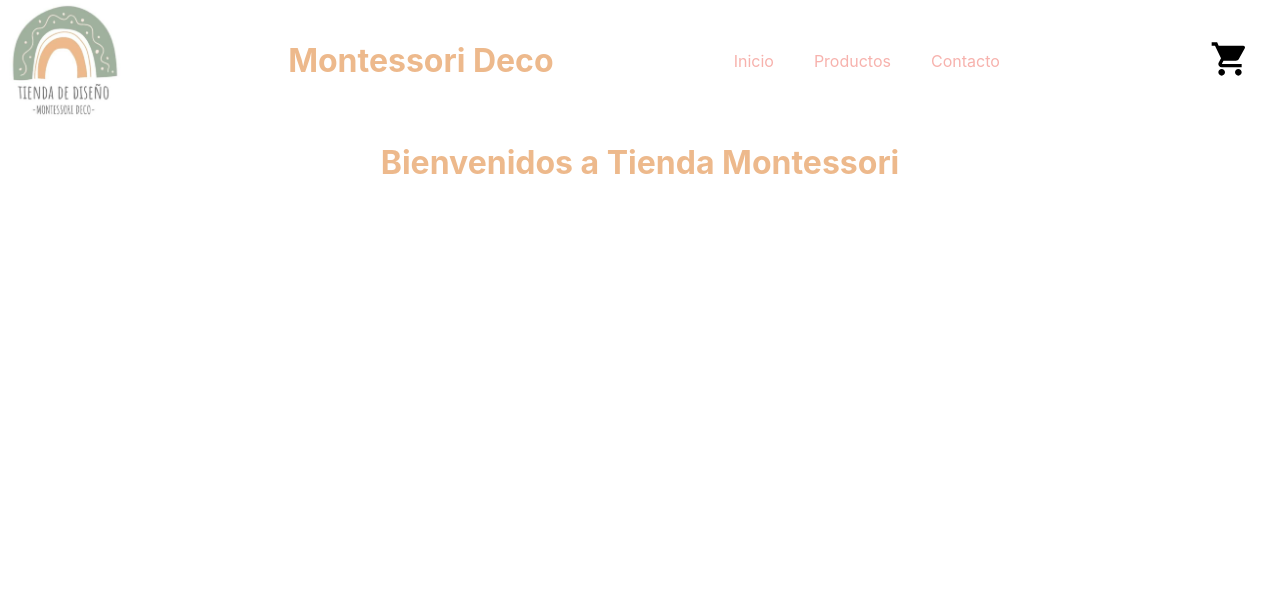
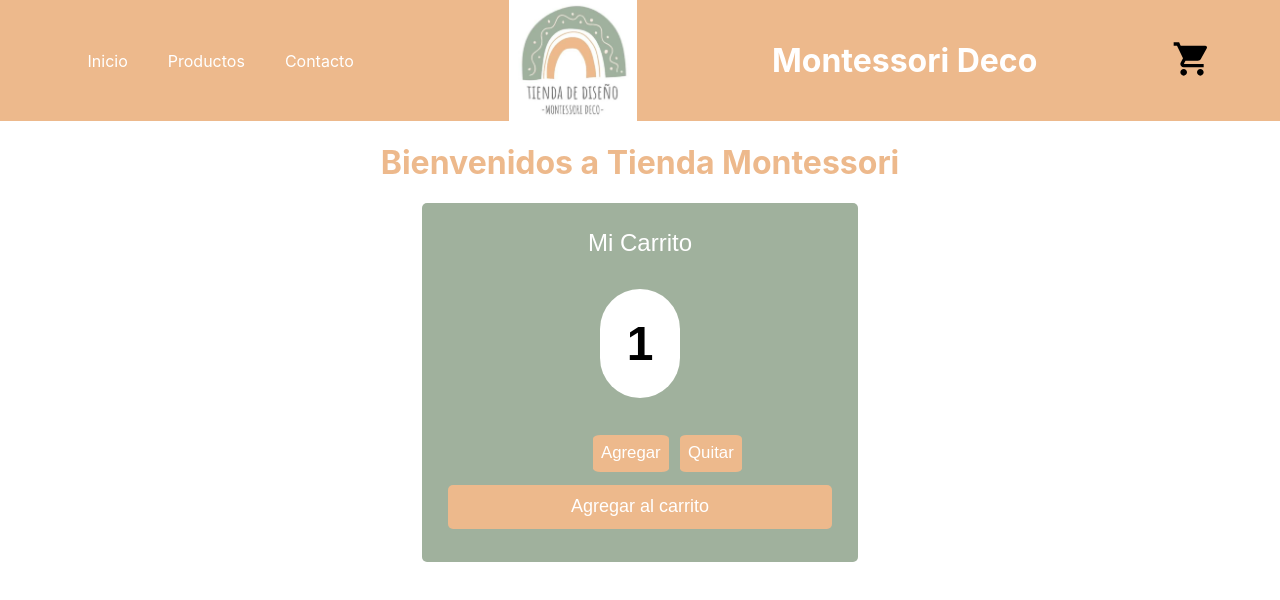
Before and after one commit to candelamagalia/tiendamontessori, a React (Create React App) app: page / in a window 1280 px wide. Shown: the top 600 px of the page. Built offline with nearby package versions, Linux system fonts and the light colour scheme.

Commit message:
Botón contador de productos

```diff
--- a/package.json
+++ b/package.json
@@ -13,6 +13,7 @@
     "react": "^18.2.0",
     "react-dom": "^18.2.0",
     "react-scripts": "5.0.1",
+    "sweetalert2": "^11.4.32",
     "web-vitals": "^2.1.4"
   },
   "scripts": {
--- a/src/App.js
+++ b/src/App.js
@@ -1,11 +1,20 @@
 import './App.css';
 import NavBar from "./components/NavBar/NavBar.js"
 import ItemListContainer from "./components/ItemListContainer/PropGreeting.jsx"
+import MiComponente from "./ItemCount";
 
 const App = () => {
+
+const dash = "Bienvenidos a Tienda Montessori";
+
+const unaFuncion = (count) => {
+  console.log("un mensaje");
+}
+
   return ( <>
     <NavBar />
-    <ItemListContainer/>
+    <ItemListContainer greeting={dash}/>
+    <MiComponente stock={5} funcion={unaFuncion}/>
   </>
   )
 
--- /dev/null
+++ b/src/ItemCount.jsx
@@ -0,0 +1,44 @@
+import React, {useState} from 'react'
+import Swal from 'sweetalert2'
+
+const MiComponente = ({stock, funcion}) => {
+
+    const [contador, setContador]= useState(1);
+
+    const clickAgregar = () => {
+        setContador (contador + 1);
+    }
+    const clickQuitar = () => {
+        setContador (contador - 1);
+    }
+
+    const reset = () => {
+        setContador (1);
+        funcion (contador);
+        if (contador>stock) {
+            Swal.fire('No hay más productos en stock')
+        } else {
+            Swal.fire(
+                'Su producto ha sido agregado con éxito',
+                ' ',
+                'success'
+              )
+        }
+    }
+
+    return (
+        <>
+            <div className="itemCount">Mi Carrito
+                <h1 className="contador">{contador}</h1>
+                <div className='botonesSumarRestar'>
+                <button className="btnSumar" onClick= {clickAgregar}>Agregar</button>
+                    <button className="btnRestar" onClick={clickQuitar}>Quitar</button>
+                </div>
+
+            <button className="btnAgregar" onClick={reset}>Agregar al carrito</button>
+            </div>
+        </>
+    )
+}
+
+export default MiComponente
--- a/src/components/ItemListContainer/PropGreeting.jsx
+++ b/src/components/ItemListContainer/PropGreeting.jsx
@@ -1,10 +1,10 @@
 import React from 'react'
 import '../styles/Header.css';
 
-const ItemListContainer = () => {
+const ItemListContainer = ({greeting}) => {
     return  (
         <>
-        <h1 className="item" >Bienvenidos a Tienda Montessori</h1>
+        <h1 className="item" >{greeting}</h1>
         </>
 
     )
--- a/src/components/NavBar/Nav/Nav.jsx
+++ b/src/components/NavBar/Nav/Nav.jsx
@@ -2,7 +2,7 @@ import React from 'react'
 
 export const Nav = ({ categorias }) => {
     return (
-        <nav>
+        <nav className='nav'>
             {categorias.map( (categoria) => {
                 return <a className="links" key={categoria.id} href=''>{categoria.nombre}</a>
             })}
--- a/src/components/styles/Header.css
+++ b/src/components/styles/Header.css
@@ -1,13 +1,21 @@
 .container {
     display: flex;
-    justify-content: space-between;
-    text-align: center;
-    height: 10%;
+    justify-content: space-around;
     align-items: center;
+    background-color: #EDB98C;
 }
 
 .imagen {
     width: 10%;
+    order: 2;
+}
+
+.nav {
+    order: 1;
+}
+
+.carrito {
+    order: 4;
 }
 
 .links {
@@ -16,11 +24,13 @@
     text-decoration: none;
     text-align: center;
     margin-top: 10%;
-    color: #F7B2AD;
+    color: #FFFFFF;
+    justify-content: flex-start;
 }
 
 .titulo {
-    color: #EDB98C;
+    color: #FFFFFF;
+    order: 3;
 }
 
 .item {
@@ -29,7 +39,63 @@
     text-align: center;
 }
 
-.carrito {
-    margin: 15px;
-    padding: 15px;
+.itemCount {
+    margin: auto;
+    display: flex;
+    flex-direction: column;
+    align-items: center;
+    justify-content: center;
+    background-color: #A0B19D;
+    width: 30%;
+    font-family: sans-serif;
+    font-size: 150%;
+    color: #FFFFFF;
+    border-radius: 5px;
+    padding: 2%;
 }
+
+.contador {
+    background-color: #FFFFFF;
+    color: black;
+    border-radius: 80px;
+    padding: 7%;
+}
+
+.btnSumar {
+    border: none;
+    background-color: #EDB98C;
+    font-family: sans-serif;
+    font-size: 70%;
+    color: #FFFFFF;
+    margin: 5%;
+    padding: 8%;
+    border-radius: 10%;
+}
+
+.btnRestar {
+    border: none;
+    background-color: #EDB98C;
+    font-family: sans-serif;
+    font-size: 70%;
+    color: #FFFFFF;
+    padding: 8%;
+    border-radius: 10%;
+    margin: 5%;
+}
+
+.botonesSumarRestar {
+    display: flex;
+    justify-content: space-around;
+}
+
+.btnAgregar {
+    width: 100%;
+    border: none;
+    background-color: #EDB98C;
+    font-family: sans-serif;
+    font-size: 75%;
+    color: #FFFFFF;
+    border-radius: 5px;
+    margin: 2%;
+    padding: 3%;
+}
```
Also changed, not shown: src/Usuarios.jsx (added, +30 -0 lines), 1 other file (tests, documents, lock files or other folders).
